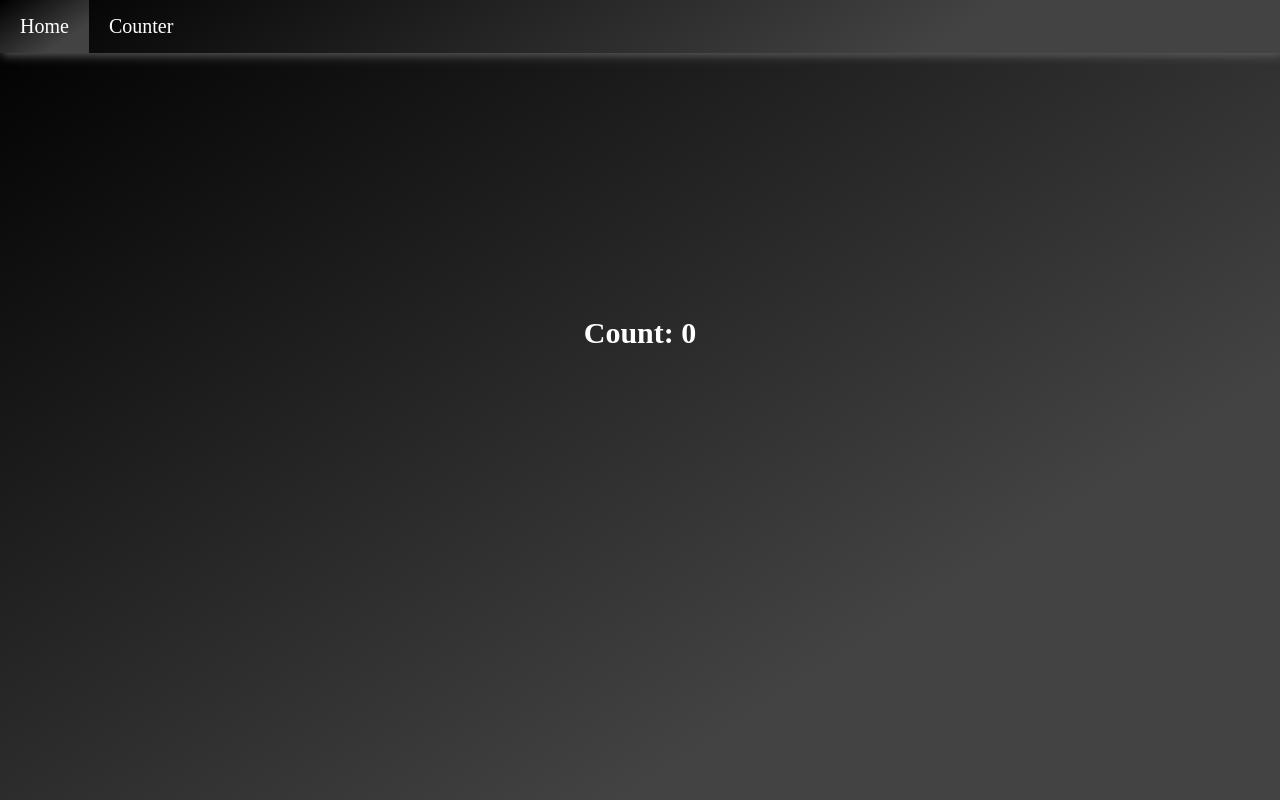
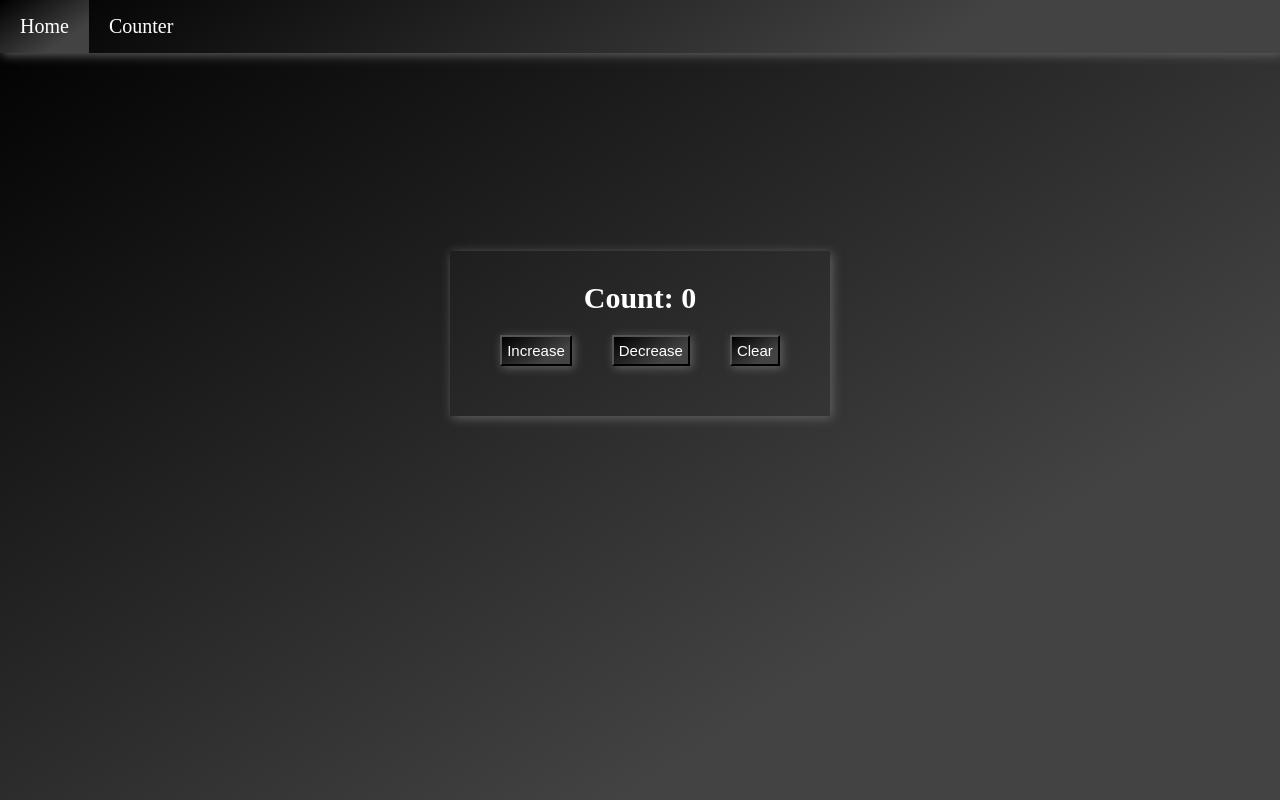
Before and after one commit to Ryan-Solomon/turbo-engine, a React (Create React App) app: page /counter in a window 1280 px wide. Built offline with nearby package versions, Linux system fonts and the light colour scheme.

Commit message:
add counter styles

```diff
--- a/src/components/Counter.tsx
+++ b/src/components/Counter.tsx
@@ -18,6 +18,11 @@ export const Counter = () => {
     <Container>
       <CounterContainer>
         <CounterTitle>Count: {count}</CounterTitle>
+        <ButtonContainer>
+          <Button>Increase</Button>
+          <Button>Decrease</Button>
+          <Button>Clear</Button>
+        </ButtonContainer>
       </CounterContainer>
     </Container>
   );
@@ -29,9 +34,25 @@ const Container = styled.div`
   height: 70vh;
 `;
 
-const CounterContainer = styled.div``;
+const CounterContainer = styled.div`
+  box-shadow: 2px 2px 10px #636363;
+  padding: 3rem;
+`;
 
 const CounterTitle = styled.h1`
   color: white;
   font-size: 3rem;
+  text-align: center;
 `;
+
+const ButtonContainer = styled.div``;
+
+const Button = styled.button`
+  background-color: #000000;
+  background-image: linear-gradient(147deg, #000000 0%, #434343 74%);
+  color: white;
+  padding: 0.5rem;
+  box-shadow: 2px 2px 10px #636363;
+  font-size: 1.5rem;
+  margin: 2rem;
+`;
```
